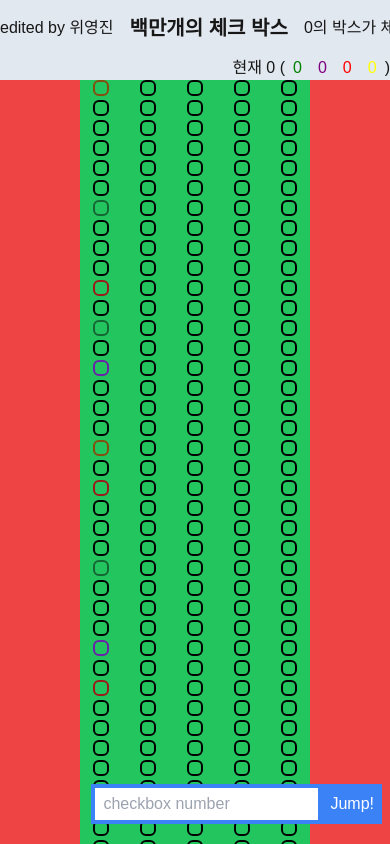
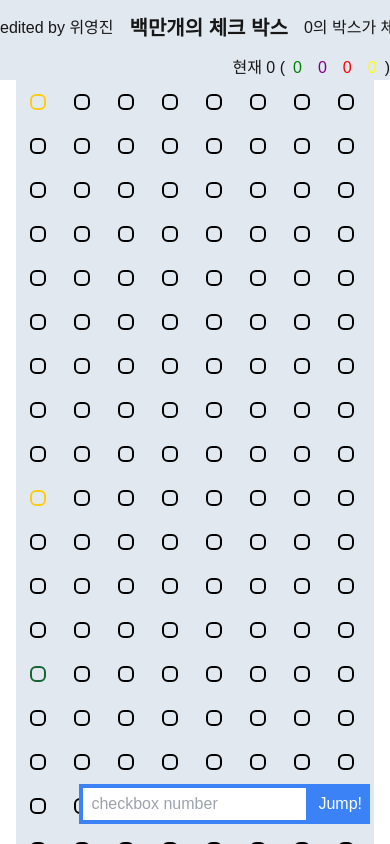
Before and after one commit to weeeeey/superb, a Next.js app: page / in a window 390 px wide. Built offline with nearby package versions, Linux system fonts and the light colour scheme.

Commit message:
feat: 메인의 체크박스를 최적화한다 (#9)
* refactor: 섹션을 컴포넌트 단위로 분리

* feat: optimize rendering by react-window

```diff
--- /dev/null
+++ b/app/(home)/_components/home-check-item.tsx
@@ -0,0 +1,66 @@
+import { GridChildComponentProps } from 'react-window';
+import { ColorType } from '../page';
+import { GREEN, PURPLE, RED, YELLOW } from '@/constants';
+
+const getColor = (idx: number): ColorType | undefined => {
+    if (idx % 90 === 0) return YELLOW;
+    if (idx % 370 === 0) return PURPLE;
+    if (idx % 250 === 0) return RED;
+    if (idx % 130 === 0) return GREEN;
+    return undefined;
+};
+
+const getBorderColor = (idx: number): string => {
+    if (idx % 90 === 0) return 'border-yellow-400';
+    if (idx % 370 === 0) return 'border-purple-800';
+    if (idx % 250 === 0) return 'border-red-800';
+    if (idx % 130 === 0) return 'border-green-800';
+    return 'border-black';
+};
+
+interface CheckItemProps extends GridChildComponentProps {
+    data: {
+        checkedIdxs: number[];
+        columnCount: number;
+        jumpToTarget: number;
+        handleClick: (
+            isCheck: boolean,
+            idx: number,
+            color: ColorType | undefined
+        ) => void;
+    };
+}
+
+export default function CheckItem({
+    columnIndex,
+    rowIndex,
+    style,
+    data,
+}: CheckItemProps) {
+    const { columnCount, handleClick, checkedIdxs } = data;
+    const idx = rowIndex * columnCount + columnIndex;
+
+    const onChange = (e: React.ChangeEvent<HTMLInputElement>) => {
+        const isChecked = e.target.checked;
+        const color = getColor(idx);
+        handleClick(isChecked, idx, color);
+    };
+
+    return (
+        <div style={style} className="flex items-center justify-center">
+            <input
+                className="hidden peer"
+                type="checkbox"
+                id={`checkbox-${idx}`}
+                onChange={onChange}
+                checked={checkedIdxs.some((id) => id === idx)}
+            />
+            <label
+                className={`border-2 rounded-md size-4 peer-checked:bg-red-500  cursor-pointer hover:bg-gray-100
+                    ${getBorderColor(idx)}`}
+                htmlFor={`checkbox-${idx}`}
+                title={`Item #${idx + 1}`}
+            />
+        </div>
+    );
+}
--- a/app/(home)/_components/home-footer-button.tsx
+++ b/app/(home)/_components/home-footer-button.tsx
@@ -1,16 +1,29 @@
-export default function HomeFooterButton() {
+import { FormEvent, useState } from 'react';
+
+export default function HomeFooterButton({
+    selectTarget,
+}: {
+    selectTarget: (inputValue: string) => void;
+}) {
+    const [inputValue, setInputValue] = useState('');
+    const handleSubmit = (e: FormEvent<HTMLFormElement>) => {
+        e.preventDefault();
+        selectTarget(inputValue);
+    };
     return (
-        <footer className="fixed bottom-5 inset-x-2 min-w-[360px] flex justify-end ">
-            <div className="">
+        <footer className="fixed bottom-5 right-5 min-x-[360px] flex justify-end ">
+            <form onSubmit={handleSubmit}>
                 <input
                     className="border-4 border-blue-500 px-2 py-1"
                     type="text"
                     placeholder="checkbox number"
+                    value={inputValue}
+                    onChange={(e) => setInputValue(e.target.value)}
                 />
                 <button className="first-letter:uppercase bg-blue-500 text-white px-2 py-2">
                     jump!
                 </button>
-            </div>
+            </form>
         </footer>
     );
 }
--- a/app/(home)/_components/home-main.tsx
+++ b/app/(home)/_components/home-main.tsx
@@ -1,52 +1,51 @@
-import { GREEN, PURPLE, RED, YELLOW } from '@/constants';
 import { ColorType } from '../page';
+import { memo } from 'react';
+import { FixedSizeGrid } from 'react-window';
+import CheckItem from './home-check-item';
 
+const TOTAL_ITEMS = 1_000_000;
+const ITEM_SIZE = 40;
+const GAP_SIZE = 4;
+
+const config = { columns: 20, width: 800 };
+const rowCount = Math.ceil(TOTAL_ITEMS / config.columns);
 interface HomeMainProps {
-    handleClick: (isCheck: boolean, color?: ColorType) => void;
+    jumpToTarget: number;
+    checkedIdxs: number[];
+    handleClick: (
+        isCheck: boolean,
+        idx: number,
+        color: ColorType | undefined
+    ) => void;
 }
 
-export default function HomeMain({ handleClick }: HomeMainProps) {
-    return (
-        <main className="h-full pt-20 bg-red-500 px-20 ">
-            <section className="h-full bg-green-500 overflow-y-auto ">
-                <div className="grid grid-cols-[repeat(auto-fill,minmax(40px,1fr))] gap-1">
-                    {Array.from({ length: 1000 }).map((_, idx) => (
-                        <div
-                            key={idx}
-                            className="flex items-center justify-center"
-                        >
-                            <input
-                                className="hidden peer"
-                                type="checkbox"
-                                id={'' + idx}
-                                onChange={(e) => {
-                                    let color;
-                                    if (idx % 30 === 0) color = GREEN;
-                                    if (idx % 50 === 0) color = RED;
-                                    if (idx % 70 === 0) color = PURPLE;
-                                    if (idx % 90 === 0) color = YELLOW;
+const HomeMain = memo(
+    ({ handleClick, checkedIdxs, jumpToTarget }: HomeMainProps) => {
+        return (
+            <main className="h-full pt-20 px-4 sm:px-6 md:px-8 lg:px-10 xl:px-20">
+                <section className="h-full overflow-hidden">
+                    <FixedSizeGrid
+                        columnCount={config.columns}
+                        columnWidth={ITEM_SIZE + GAP_SIZE}
+                        height={window.innerHeight - 80}
+                        rowCount={rowCount}
+                        rowHeight={ITEM_SIZE + GAP_SIZE}
+                        width={config.width}
+                        itemData={{
+                            columnCount: config.columns,
+                            checkedIdxs,
+                            handleClick,
+                            jumpToTarget,
+                        }}
+                        className="mx-auto bg-slate-200"
+                    >
+                        {CheckItem}
+                    </FixedSizeGrid>
+                </section>
+            </main>
+        );
+    }
+);
+HomeMain.displayName = 'HomeMain';
 
-                                    if (color)
-                                        handleClick(
-                                            e.target.checked,
-                                            color as ColorType
-                                        );
-                                    else handleClick(e.target.checked);
-                                }}
-                            />
-                            <label
-                                className={`border-2 rounded-md size-4 peer-checked:bg-blue-600 transition-all cursor-pointer border-black
-                                    ${idx % 30 === 0 && 'border-green-800'}
-                                    ${idx % 50 === 0 && 'border-red-800'}
-                                    ${idx % 70 === 0 && 'border-purple-800'}
-                                    ${idx % 90 === 0 && 'border-yellow-800'}
-                                    `}
-                                htmlFor={'' + idx}
-                            ></label>
-                        </div>
-                    ))}
-                </div>
-            </section>
-        </main>
-    );
-}
+export default HomeMain;
--- a/app/(home)/page.tsx
+++ b/app/(home)/page.tsx
@@ -1,9 +1,10 @@
 'use client';
-import { useState } from 'react';
+import { useEffect, useState } from 'react';
 import { HomeFooterButton, HomeHeader, HomeMain } from './_components';
 import { GREEN, PURPLE, RED, YELLOW } from '@/constants';
 
 export type CheckStateType = {
+    checkedIdxs: number[];
     checkedCount: number;
     colorCheckedCount: {
         [GREEN]: number;
@@ -20,7 +21,10 @@ export type ColorType =
     | typeof YELLOW;
 
 export default function HomePage() {
+    const [mount, setMount] = useState(false);
+    const [jumpToTarget, setJumpToTarget] = useState(-1);
     const [checkState, setCheckState] = useState<CheckStateType>({
+        checkedIdxs: [],
         checkedCount: 0,
         colorCheckedCount: {
             green: 0,
@@ -29,11 +33,28 @@ export default function HomePage() {
             yellow: 0,
         },
     });
-    const handleClick = (isCheck: boolean, color?: ColorType) => {
-        setCheckState((p) => ({
-            ...p,
-            checkedCount: isCheck ? p.checkedCount + 1 : p.checkedCount - 1,
-        }));
+
+    useEffect(() => {
+        setMount(true);
+    }, []);
+
+    const handleClick = (
+        isCheck: boolean,
+        idx: number,
+        color: ColorType | undefined
+    ) => {
+        if (isCheck)
+            setCheckState((p) => ({
+                ...p,
+                checkedCount: p.checkedCount + 1,
+                checkedIdxs: [...p.checkedIdxs, idx],
+            }));
+        else
+            setCheckState((p) => ({
+                ...p,
+                checkedCount: p.checkedCount - 1,
+                checkedIdxs: p.checkedIdxs.filter((id) => id !== idx),
+            }));
         if (color) {
             setCheckState((p) => ({
                 ...p,
@@ -46,11 +67,28 @@ export default function HomePage() {
             }));
         }
     };
+
+    const selectTarget = (inputValue: string) => {
+        const targetNumber = Number(inputValue);
+        if (isNaN(targetNumber)) return;
+        if (targetNumber < 0) return;
+        if (targetNumber > 1_000_000) return;
+        if (targetNumber !== Math.floor(targetNumber)) return;
+
+        setJumpToTarget(targetNumber);
+    };
+
+    if (!mount) return;
+
     return (
         <>
             <HomeHeader checkState={checkState} />
-            <HomeMain handleClick={handleClick} />
-            <HomeFooterButton />
+            <HomeMain
+                jumpToTarget={jumpToTarget}
+                handleClick={handleClick}
+                checkedIdxs={checkState.checkedIdxs}
+            />
+            <HomeFooterButton selectTarget={selectTarget} />
         </>
     );
 }
--- a/package.json
+++ b/package.json
@@ -9,14 +9,17 @@
         "lint": "next lint"
     },
     "dependencies": {
+        "@tanstack/react-virtual": "^3.10.8",
         "next": "14.2.13",
         "react": "^18",
-        "react-dom": "^18"
+        "react-dom": "^18",
+        "react-window": "^1.8.10"
     },
     "devDependencies": {
         "@types/node": "^20",
         "@types/react": "^18",
         "@types/react-dom": "^18",
+        "@types/react-window": "^1.8.8",
         "eslint": "^8",
         "eslint-config-next": "14.2.13",
         "postcss": "^8",
```
Also changed, not shown: 1 other file (tests, documents, lock files or other folders).
